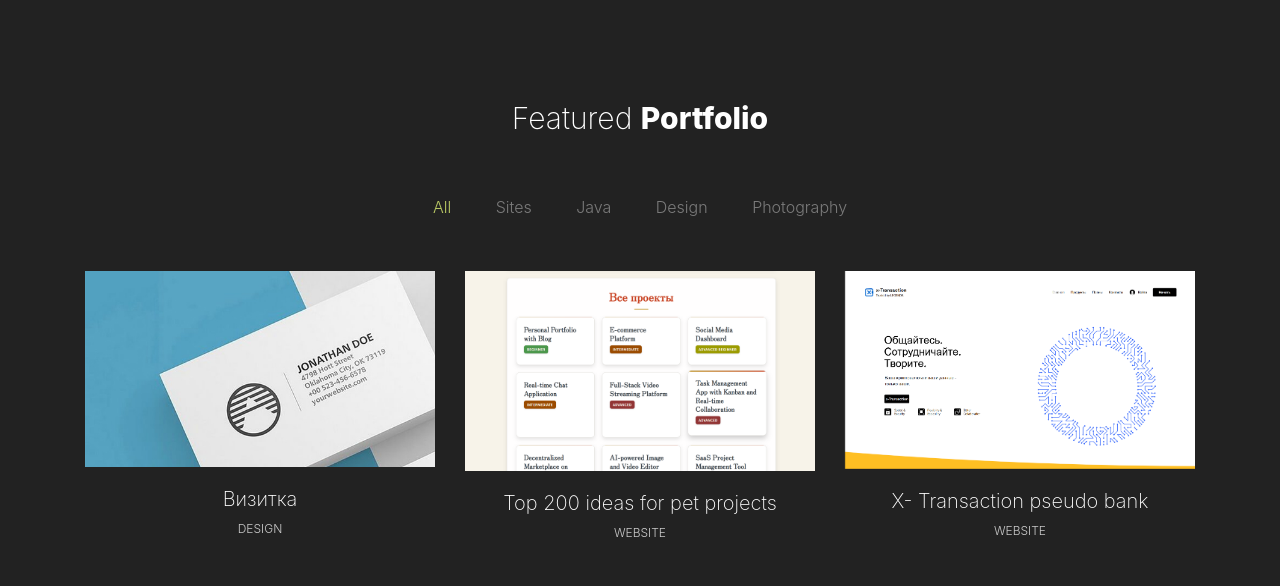
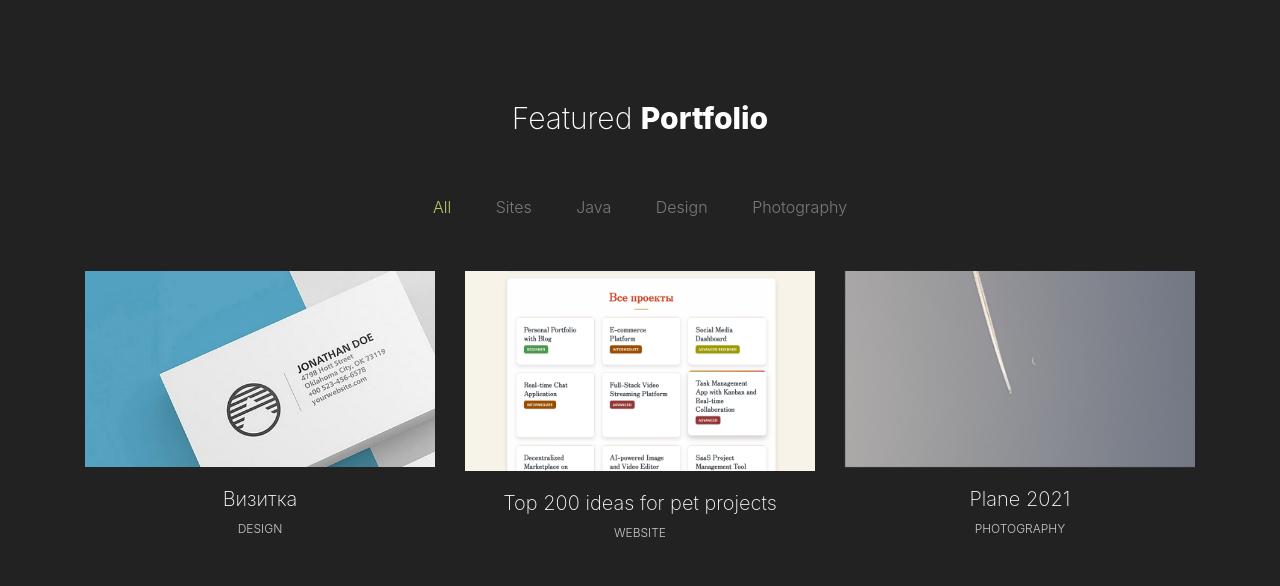
Before and after one commit to eldar-05/portfolio, a plain HTML site: page index.html in a window 1280 px wide. Shown: the part 800-1386 px from the top of the page. Drawn offline with nearby package versions, Linux system fonts and the light colour scheme; grey boxes are pictures that could not be loaded; files whose address does not match are found by name.

Commit message:
photo added

```diff
--- a/index.html
+++ b/index.html
@@ -1,7 +1,7 @@
 <!DOCTYPE html>
 <html lang="en">
 <head>
-	<title>Rezume Free Template by Colorlib</title>
+	<title>Portfolio Eldar</title>
 	<meta charset="utf-8">
 	<meta name="viewport" content="width=device-width, initial-scale=1, shrink-to-fit=no">
 	<link rel="stylesheet" href="css/animate.css">
@@ -48,7 +48,6 @@
 				<div class="col-md-10 text-center pt-5">
 
 					<h1 class="site-heading site-animate">Hello, I'm <strong class="d-block">E L D A R</strong></h1>
-					<strong class="d-block text-white text-uppercase letter-spacing">and this is My Rezume</strong>
 					<strong class="d-block text-white text-uppercase letter-spacing"><a href="https://eldar-05.github.io/more_about_me/">more about me </a></strong>
 
 				</div>
@@ -85,9 +84,7 @@
 						<div class="relative">
 							<div class="thumb">
 								<div class="overlay overlay-bg"></div>
-								<a href="">
-									<img class="image img-fluid" src="images/visika_ycard.jpg" alt="">
-								</a>
+								<img class="image img-fluid" src="images/visika_ycard.jpg" alt="">
 							</div>
 
 						</div>
@@ -110,6 +107,20 @@
 						<div class="p-inner">
 							<h4>Top 200 ideas for pet projects</h4>
 							<div class="cat">website</div>
+						</div>
+					</div>
+
+					<div class="single-portfolio col-sm-4 all photography">
+						<div class="relative">
+							<div class="thumb">
+								<div class="overlay overlay-bg"></div>
+								<img class="image img-fluid" src="images/sky.png" alt="">
+							</div>
+
+						</div>
+						<div class="p-inner">
+							<h4>Plane 2021</h4>
+							<div class="cat">photography</div>
 						</div>
 					</div>
 
```
Also changed, not shown: images/sky.png (added).
